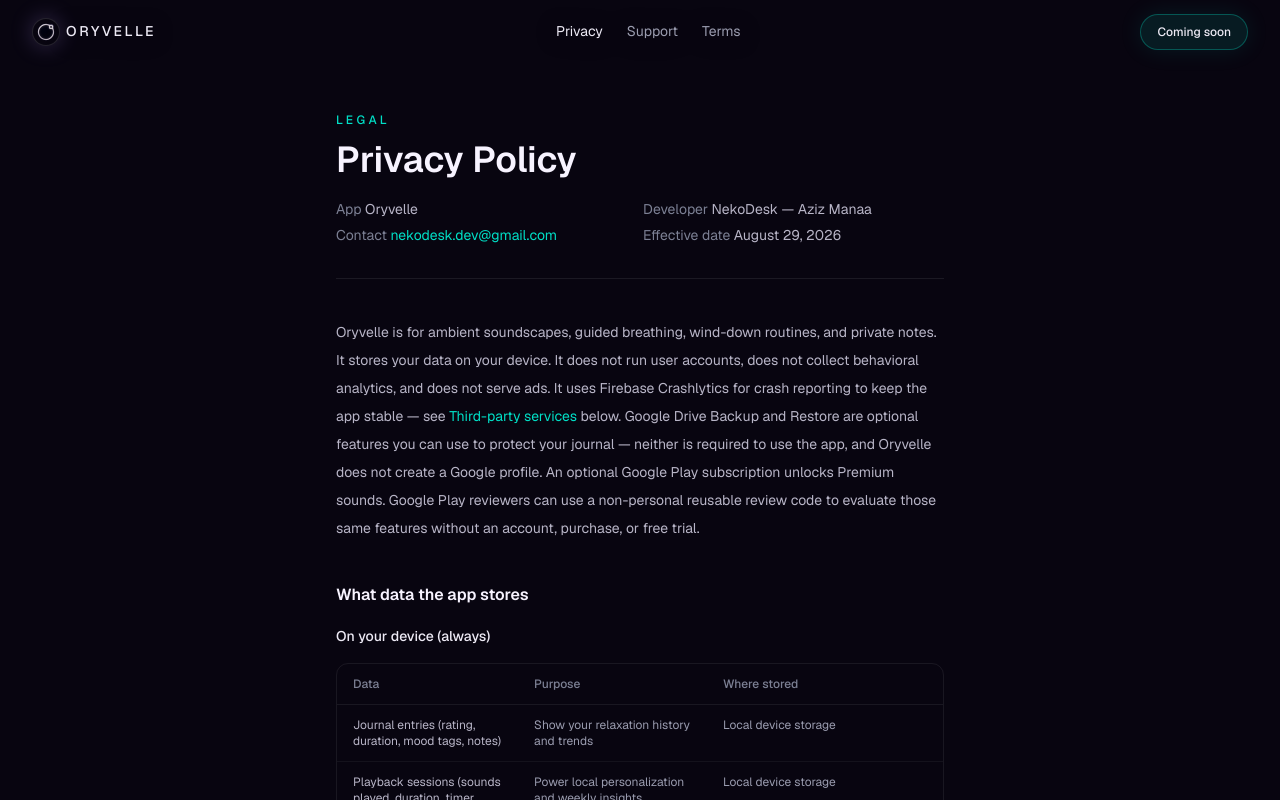
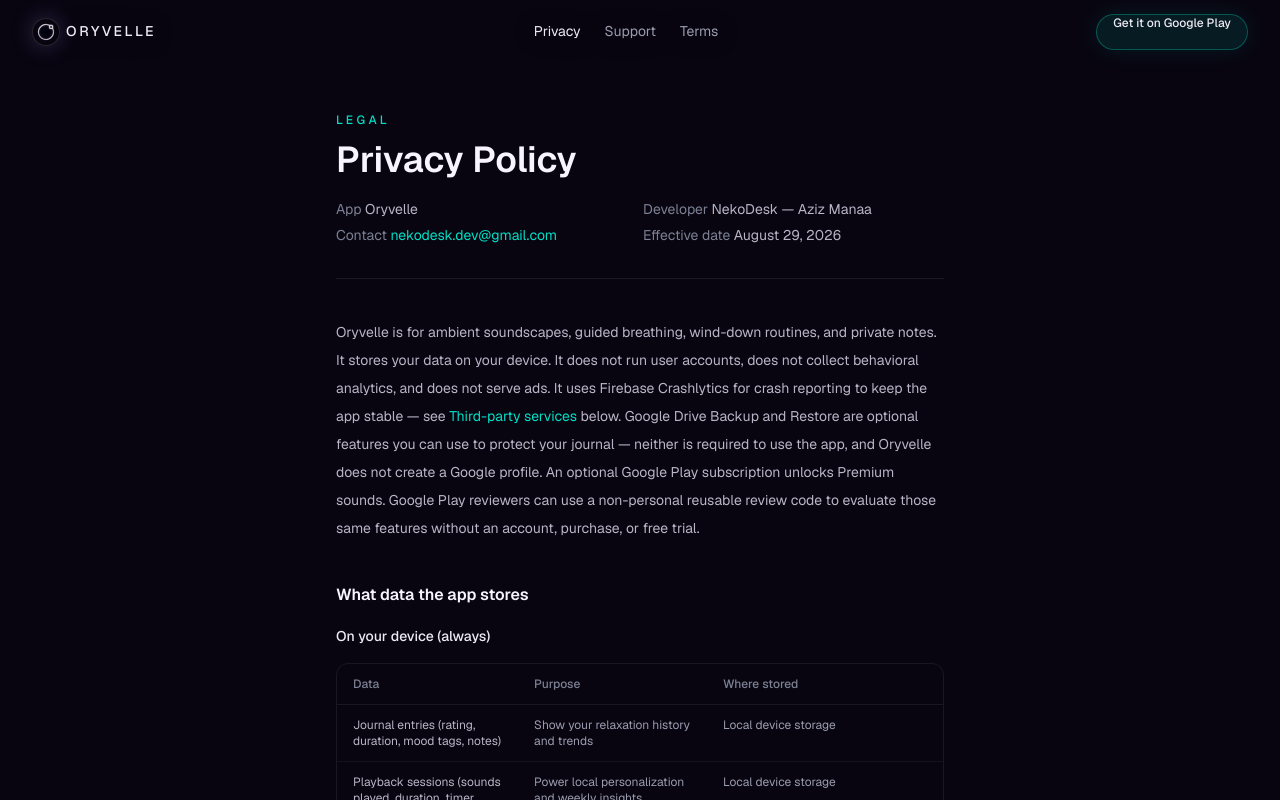
Before and after one commit to AzizManaa/Oryvelle, a Next.js app: page /privacy in a window 1280 px wide. Shown: the top 800 px of the page. Built offline with nearby package versions, Linux system fonts and the light colour scheme; no server answers.

Commit message:
feat: link production app on Google Play

```diff
--- a/app/_components/parallax-landing-experience.tsx
+++ b/app/_components/parallax-landing-experience.tsx
@@ -1,5 +1,6 @@
 "use client";
 
+import Link from "next/link";
 import {
   useEffect,
   useRef,
@@ -12,6 +13,7 @@
 import { computeSceneState } from "./parallax/scene-state";
 import { drawPageSky } from "./parallax/sky";
 import { SOUND_STARS, drawSceneCanvas } from "./parallax/scenes";
+import { PLAY_STORE_URL } from "../site-config";
 
 export type { ParallaxMoment } from "./parallax/types";
 import type { ParallaxMoment } from "./parallax/types";
@@ -302,13 +304,14 @@
               </p>
 
               <div className="mt-8 flex flex-wrap items-center gap-3">
-                <button
-                  type="button"
-                  disabled
+                <Link
+                  href={PLAY_STORE_URL}
+                  target="_blank"
+                  rel="noopener noreferrer"
                   className="rounded-full border border-[var(--scene-accent)]/35 bg-[var(--scene-accent)]/12 px-5 py-3 text-sm font-medium text-[#F7F3FF] shadow-[0_0_30px_color-mix(in_srgb,var(--scene-accent)_16%,transparent)]"
                 >
-                  Coming soon
-                </button>
+                  Get it on Google Play
+                </Link>
                 <span className="text-sm text-[#7C8094]">
                   Private by design. Quiet by default.
                 </span>
--- a/app/_components/site-header.tsx
+++ b/app/_components/site-header.tsx
@@ -1,5 +1,6 @@
 import Image from "next/image";
 import Link from "next/link";
+import { PLAY_STORE_URL } from "../site-config";
 
 type SiteHeaderProps = {
   activePage?: "privacy" | "support" | "terms";
@@ -24,7 +25,7 @@
               priority
             />
           </span>
-          <span className="text-sm font-medium tracking-[0.18em] text-foreground uppercase drop-shadow-[0_2px_10px_rgba(0,0,0,0.55)]">
+          <span className="text-sm font-medium tracking-[0.18em] text-foreground uppercase drop-shadow-[0_2px_10px_rgba(0,0,0,0.55)] max-[359px]:hidden">
             Oryvelle
           </span>
         </Link>
@@ -101,14 +102,15 @@
               </Link>
             )}
           </nav>
-          <button
-            type="button"
-            disabled
+          <a
+            href={PLAY_STORE_URL}
+            target="_blank"
+            rel="noopener noreferrer"
             className="h-9 rounded-full border border-teal/30 bg-teal/10 px-3 text-xs font-medium text-foreground shadow-[0_0_24px_rgba(0,224,199,0.1)] sm:px-4"
           >
-            <span className="hidden sm:inline">Coming soon</span>
-            <span className="sm:hidden">Soon</span>
-          </button>
+            <span className="hidden sm:inline">Get it on Google Play</span>
+            <span className="inline leading-9 sm:hidden">Get app</span>
+          </a>
         </div>
       </div>
     </header>
--- a/app/page.tsx
+++ b/app/page.tsx
@@ -7,6 +7,7 @@
 import { SiteHeader } from "./_components/site-header";
 import {
   absoluteUrl,
+  PLAY_STORE_URL,
   SITE_DESCRIPTION,
   SITE_KEYWORDS,
   SITE_NAME,
@@ -104,12 +105,12 @@
   {
     id: "final",
     label: "Invite",
-    eyebrow: "Coming soon",
+    eyebrow: "Available now",
     title: "Use it for the small pauses.",
-    body: "Oryvelle is still being built. The goal is simple: sound, breathing, and notes without extra noise.",
+    body: "Oryvelle is available on Google Play: sound, breathing, meditation, and private notes without extra noise.",
     accent: "#FF6B9D",
     secondary: "#B89AFF",
-    cue: "Coming soon",
+    cue: "Google Play",
     panelBody: "No ads, no tracking, and no account required to use the core app.",
   },
 ];
@@ -168,9 +169,10 @@
       operatingSystem: "Android",
       description: SITE_DESCRIPTION,
       url: absoluteUrl(),
+      installUrl: PLAY_STORE_URL,
       offers: {
         "@type": "Offer",
-        availability: "https://schema.org/PreOrder",
+        availability: "https://schema.org/InStock",
         price: "0",
         priceCurrency: "USD",
       },
@@ -318,7 +320,16 @@
             >
               NekoDesk
             </a>
-            . Coming soon for Android.
+            . Available now on{" "}
+            <a
+              href={PLAY_STORE_URL}
+              target="_blank"
+              rel="noopener noreferrer"
+              className="text-teal transition-colors hover:text-foreground"
+            >
+              Google Play
+            </a>
+            .
           </p>
           <nav aria-label="Footer pages" className="flex flex-wrap gap-5">
             <Link
--- a/app/site-config.ts
+++ b/app/site-config.ts
@@ -2,6 +2,9 @@
   process.env.NEXT_PUBLIC_SITE_URL ?? "https://oryvelle.app";
 
 export const SITE_NAME = "Oryvelle";
+
+export const PLAY_STORE_URL =
+  "https://play.google.com/store/apps/details?id=com.nekodesk.oryvelle&hl=en";
 
 export const SITE_DESCRIPTION =
   "Oryvelle helps you relax with ambient sounds, breathing, fade timers, and private notes that stay on your device.";
```
